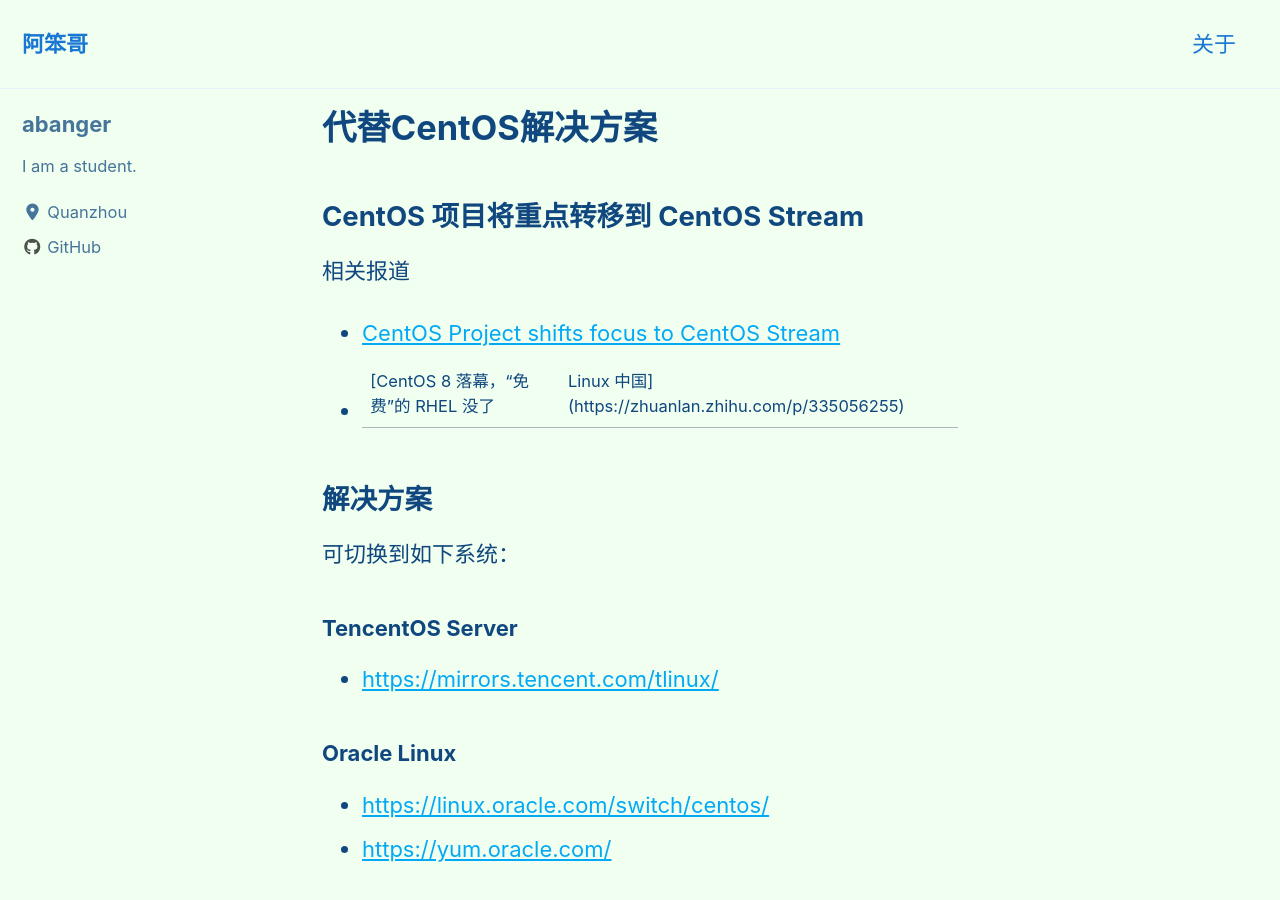
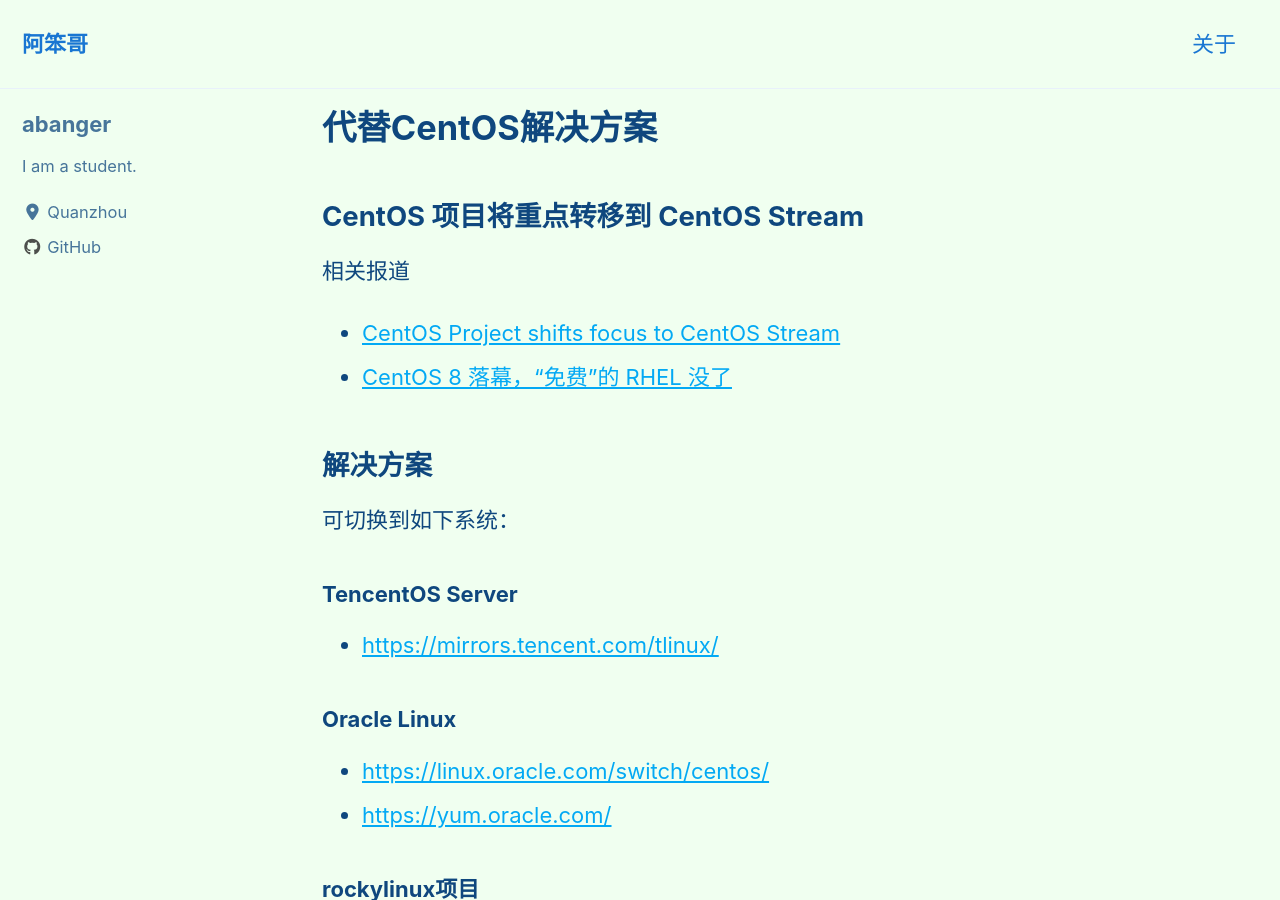
Before and after one commit to abanger/abanger.github.io, a Jekyll site: the page built from _posts/2021-01-19-Replace-CentOS-solution.md, in a window 1280 px wide and 900 px high. Built offline with Jekyll 4.4.1, drawn with Linux system fonts in a browser that asks for light colours; cached includes are drawn as plain includes; nearby versions of some CDN libraries.

Commit message:
Update 2021-01-19-Replace-CentOS-solution.md

```diff
--- a/_posts/2021-01-19-Replace-CentOS-solution.md
+++ b/_posts/2021-01-19-Replace-CentOS-solution.md
@@ -9,7 +9,7 @@
 
 相关报道
 - [CentOS Project shifts focus to CentOS Stream](https://blog.centos.org/2020/12/future-is-centos-stream/)
-- [CentOS 8 落幕，“免费”的 RHEL 没了 | Linux 中国](https://zhuanlan.zhihu.com/p/335056255)
+- [CentOS 8 落幕，“免费”的 RHEL 没了](https://zhuanlan.zhihu.com/p/335056255 )
 
 
 
```
